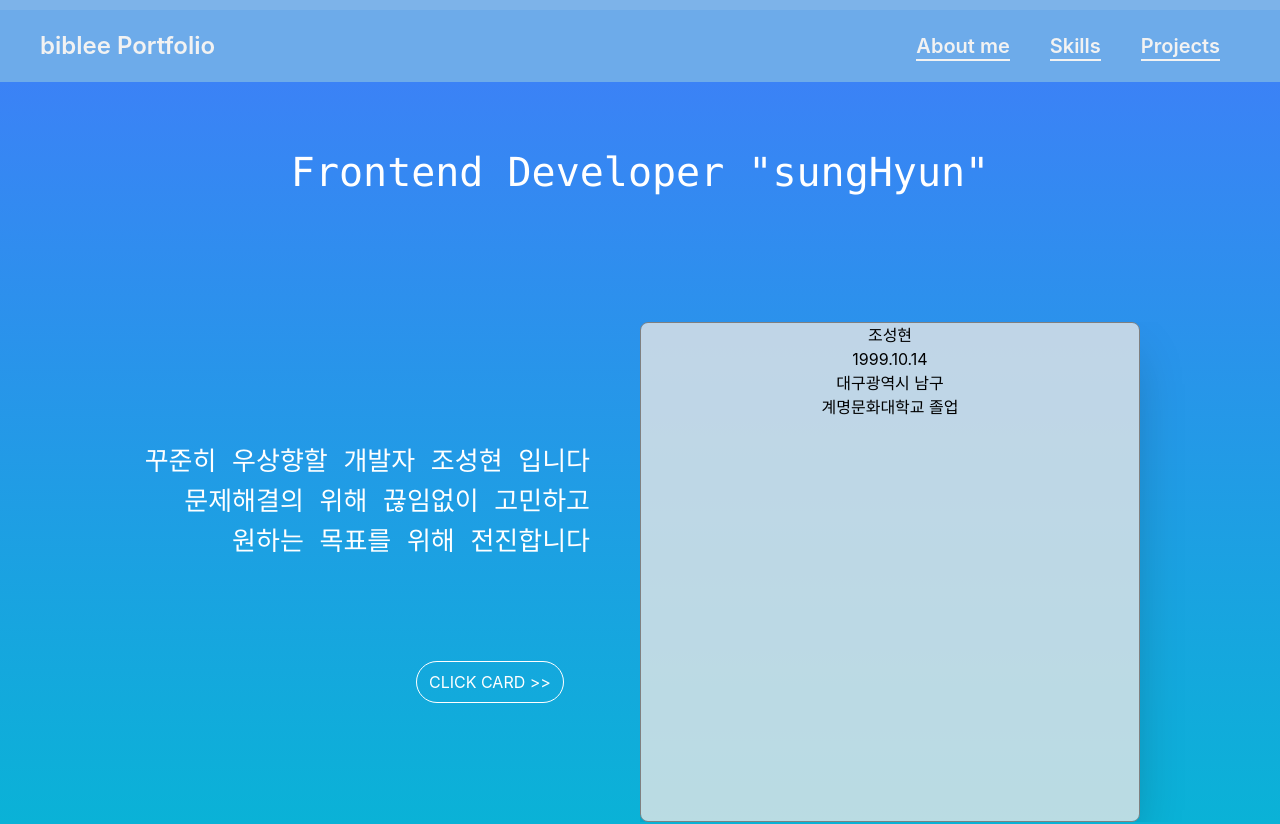
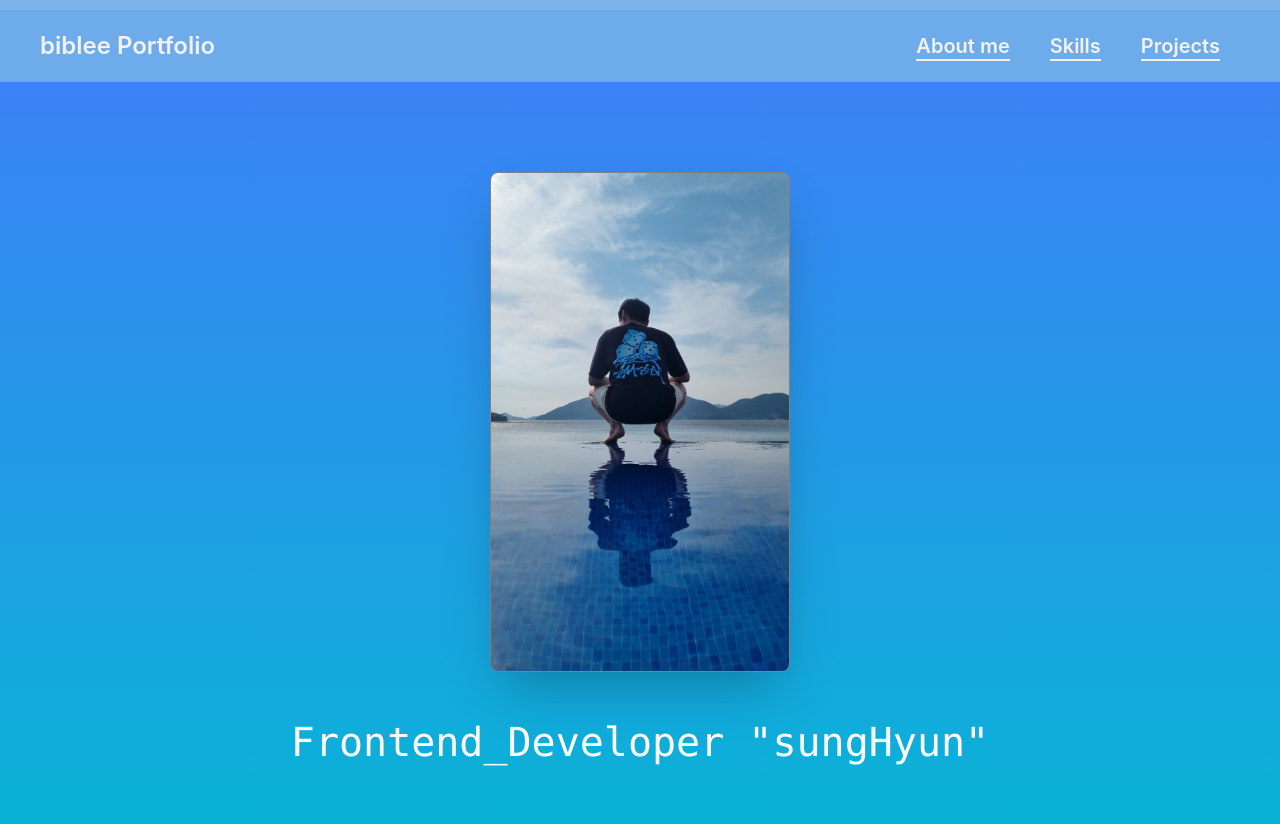
Before and after one commit to sunghyun-biblee/MyPortfolio, a React (Create React App) app: page / in a window 1280 px wide. Shown: the top 824 px of the page. Built offline with nearby package versions, Linux system fonts and the light colour scheme.

Commit message:
수정 : 스타일 수정

```diff
--- a/src/components/aboutme/AboutMe.tsx
+++ b/src/components/aboutme/AboutMe.tsx
@@ -1,6 +1,10 @@
 import React from "react";
 import preview from "assets/img/profileImg.jpg";
 export const AboutMe = () => {
+  const login = () => {
+    window.location.href =
+      "https://api.devproject.store/oauth2/authorization/google";
+  };
   return (
     <div
       className="h-[90vh] w-[100%] flex justify-center items-center
@@ -10,16 +14,23 @@ export const AboutMe = () => {
     >
       <div className="flex flex-col justify-center items-center border-[1px] rounded-2xl h-[50dvh] lg:max-w-[1200px] w-[90%] bg-[#efefee] my-1 hover:border-indigo-300 ">
         <span
-          onClick={() => {
-            window.location.href =
-              "https://devproject.store/oauth2/authorization/google";
-          }}
+          className="cursor-pointer"
+          // onClick={() => {
+          //   window.location.href =
+          //     "https://api.devproject.store/oauth2/authorization/google";
+          //   // "https://localhost:8080/oauth2/authorization/google";
+          // }}
         >
           renderSkill Animation
         </span>
-        <div className="flex py-[80px] items-start">
+        <div className="flex py-[80px] items-start md:flex-row mysm:flex-col">
           <div className="overflow-hidden rounded-[50%] shadow-xl border-[1px] w-[200px] h-[200px]">
-            <img src={preview} alt="myprofile" className="object-cover" />
+            <img
+              src={preview}
+              alt="myprofile"
+              className="object-cover"
+              onClick={login}
+            />
           </div>
           <ul className="flex flex-col items-end px-6 ml-[70px]">
             <li
--- a/src/components/aboutme/IntroduceTwo.tsx
+++ b/src/components/aboutme/IntroduceTwo.tsx
@@ -7,7 +7,7 @@ export const IntroduceTwo = () => {
   useEffect(() => {
     const interval = setInterval(() => {
       setIsFlip((prev) => !prev);
-    }, 3000);
+    }, 2000);
     return () => clearInterval(interval);
   }, [isFlip]);
 
@@ -18,67 +18,22 @@ export const IntroduceTwo = () => {
     <div
       className="h-[100dvh] relative  w-[100%]  box-border overflow-hidden
     bg-gradient-to-b from-blue-500 to-cyan-500
+    flex flex-col justify-center items-center
     "
     >
       <div
         className="flex h-[100vh] lg:max-w-[1200px] w-[100%] justify-around items-center text-white mx-auto my-0
       animate-introExpand-container   relative
-      transition ease-in duration-[800ms] transform translate-x-[1400px]"
+      transform translate-x-[1400px]"
         id="container"
       >
         <div className="w-[100%] " id="container_content ">
-          <div className="overflow-hidden h-auto" id="title">
-            <h1
-              className="text-[40px] text-white mb-[20px]
-              transform translate-y-[100px] animate-introSlideIn-title
-              font-mono"
-            >
-              Frontend Developer "sungHyun"
-            </h1>
-          </div>
-          <div className="flex items-center mt-[100px]">
-            <div
-              className="w-[50%]  flex flex-col justify-between"
-              id="container_content_inner"
-            >
-              <div className="h-auto overflow-hidden" id="par">
-                <p
-                  className="leading-[40px] transform translate-y-[300px]
-              animate-introSlideUp-description text-[26px] text-right
-              font-mono"
-                >
-                  꾸준히 우상향할 개발자 조성현 입니다 <br />
-                  문제해결의 위해 끊임없이 고민하고 <br />
-                  원하는 목표를 위해 전진합니다
-                </p>
-              </div>
-              <div className="flex justify-end mt-[50px]">
-                <div
-                  className="h-[100%] relative w-[200px] overflow-hidden"
-                  id="btns"
-                >
-                  <button
-                    className="bg-transparent border-[1px] border-white
-              rounded-[50px] py-[8px] px-[12px] text-white text-[16px]
-              uppercase relative mt-[50px] outline-none
-               transform
-               translate-y-[50px]
-            animate-introSlideUp-button"
-                    id="btns_more"
-                    onClick={() => setIsFlip((prev) => !prev)}
-                  >
-                    Click Card {">>"}
-                  </button>
-                </div>
-              </div>
-            </div>
-            <div
-              className="mx-[50px] w-[50%] overflow-hidden "
-              id="container_outer_img"
-            >
+          <div className="flex justify-center">
+            <div className="mx-[50px] w-[50%]  " id="container_outer_img">
               <div
-                className="w-[100%] animate-introSlideIn-profileImg
-                transform translate-x-[1400px] "
+                className=" animate-introPopUp-profileImg
+                opacity-0
+                 flex justify-center items-center cursor-pointer"
                 id="img-inner"
                 onClick={handleImgClick}
               >
@@ -88,7 +43,7 @@ export const IntroduceTwo = () => {
                   </FlipCard>
 
                   <FlipCardTwo className="rounded-lg shadow-2xl overflow-hidden">
-                    <ul className="w-[100%] h-[100%] bg-[#e7e7e7]/80 text-black">
+                    <ul className="w-[100%] h-[100%] bg-[#E6F4F1] text-black">
                       <li>
                         <span>조성현</span>
                       </li>
@@ -100,6 +55,11 @@ export const IntroduceTwo = () => {
                       </li>
                       <li>
                         <span>계명문화대학교 졸업</span>
+                        <span>2018.03~2020.08</span>
+                      </li>
+                      <li>
+                        <span>멀티캠퍼스 웹 개발자 파트 수료</span>
+                        <span>2023.08~2024.02</span>
                       </li>
                     </ul>
                   </FlipCardTwo>
@@ -107,14 +67,17 @@ export const IntroduceTwo = () => {
               </div>
             </div>
           </div>
+          <div className="overflow-hidden h-auto mt-10" id="title">
+            <h1
+              className="text-[40px] text-white mb-[20px]
+              transform translate-y-[100px] animate-introSlideIn-title
+              font-mono"
+            >
+              Frontend_Developer "sungHyun"
+            </h1>
+          </div>
         </div>
       </div>
-      <div
-        className="absolute top-0 left-0 right-0 bottom-0
-        h-[100%] -z-30
-     bg-gradient-to-r from-slate-500 to-cyan-500 "
-        id="overlay"
-      ></div>
     </div>
   );
 };
@@ -129,7 +92,7 @@ const FlipBox = styled.div<{ value: boolean }>`
   transform-style: preserve-3d;
   position: relative;
   min-width: 300px;
-  max-width: 500px;
+  max-width: 300px;
   height: 500px;
   transform: ${(props) => (props.value ? "rotateY(180deg)" : "rotateY(0deg)")};
 `;
--- a/tailwind.config.js
+++ b/tailwind.config.js
@@ -11,6 +11,11 @@ module.exports = {
         introSlideIn: {
           0: { transform: "translateX(500px) scale(.2)" },
           "100%": { transform: "translateX(0px) scale(1)" },
+        },
+        introPopUp: {
+          "0%": { opacity: 0, transform: "scale(0)" },
+          "50%": { opacity: 0.5, transform: "scale(1.1)" },
+          "100%": { opacity: 1, transform: "scale(1)" },
         },
         introSlideUp: {
           0: { transform: "translateY(300px)" },
@@ -27,6 +32,7 @@ module.exports = {
         "introSlideUp-description":
           "introSlideUp 0.8s ease-in-out forwards 0.8s",
         "introSlideIn-profileImg": "introSlideIn 1.5s ease-in-out forwards 1s",
+        "introPopUp-profileImg": "introPopUp 0.8s ease-in-out forwards 1s",
         "introExpand-container": "introExpand 0.8s ease forwards",
       },
     },
```
